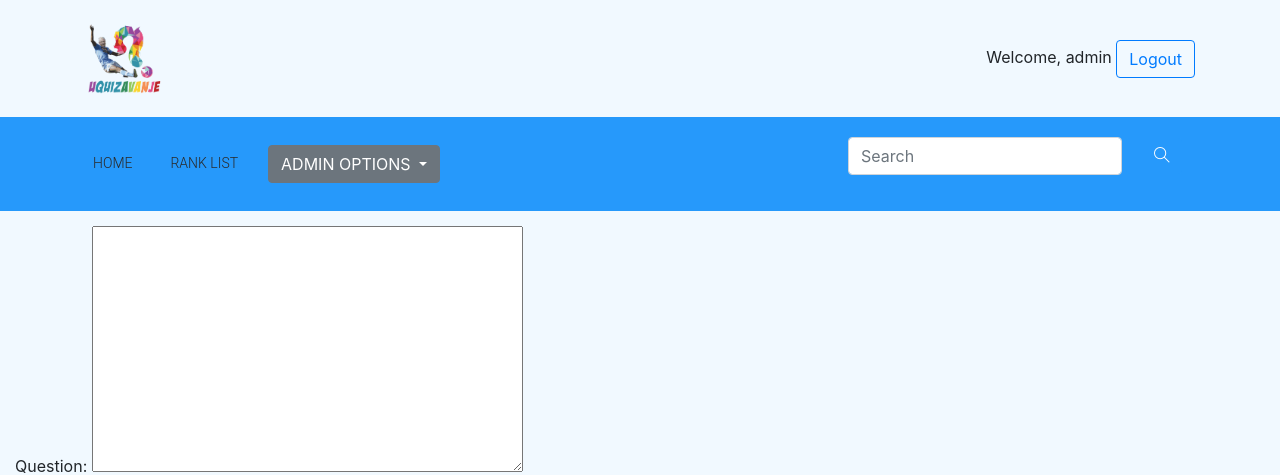
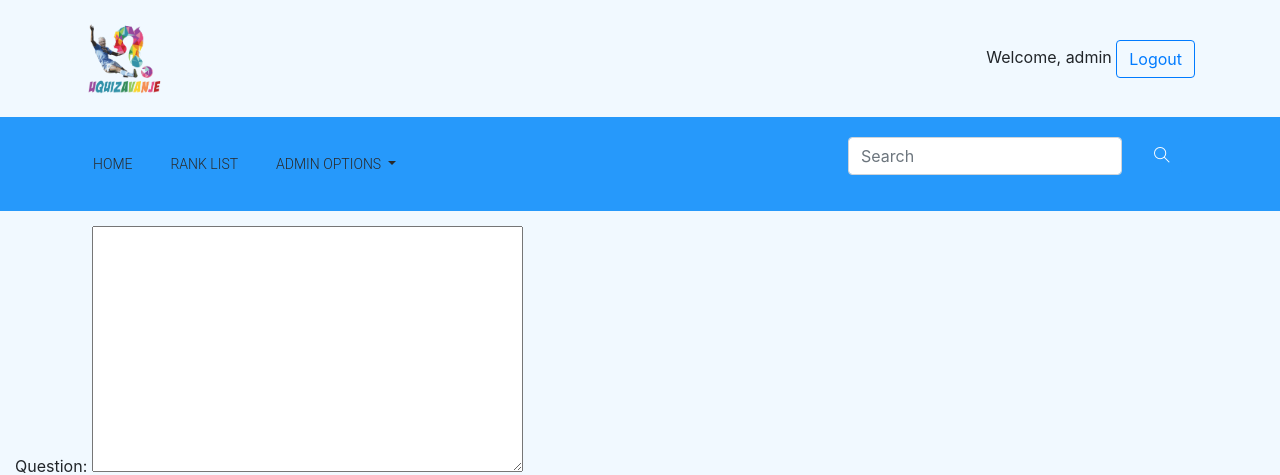
Before and after one commit to fifiman/uQUIZavanje, a Django app: page /submit_question/ in a window 1280 px wide. Shown: the top 475 px of the page. Run offline with Django 3.2, Linux system fonts and the light colour scheme; a user stored in the database is signed in; data comes from the database, SQL or seed files in the repository; both versions use the stored data as it was after the commit; some libraries are stand-ins or nearby versions.

Commit message:
Added a few questions, added user options

```diff
--- a/site/psi19/psi19/settings.py
+++ b/site/psi19/psi19/settings.py
@@ -55,7 +55,7 @@ INSTALLED_APPS = [
     'django.contrib.messages',
     'django.contrib.staticfiles',
     'quiz.apps.QuizConfig',
-    'channels'
+    'channels',
 ]
 
 MIDDLEWARE = [
--- a/site/psi19/quiz/templates/quiz/base.html
+++ b/site/psi19/quiz/templates/quiz/base.html
@@ -91,62 +91,49 @@
                                     <!--Moderator, admin i senior mogu da dodaju pitanja-->
                                     {% if user.is_senior %}
 
-                                    <li class="nav-item">
-                                        <a class="btn btn-secondary dropdown-toggle" href="#" role="button"
-                                            id="dropdownMenuLink" data-toggle="dropdown" aria-haspopup="true"
-                                            aria-expanded="false">
-                                            Senor options
+                                    <li class="nav-item dropdown">
+                                        <a class="nav-link dropdown-toggle" href="#" role="button"
+                                            data-toggle="dropdown" aria-haspopup="true" aria-expanded="false">
+                                            Senior options
                                         </a>
-
-                                        <div class="dropdown-menu" aria-labelledby="dropdownMenuLink">
-                                            <a href="/submit_question" class="nav-link">Submit a queston</a>
-                                            <a class="dropdown-item" href="#">Another action</a>
-                                            <a class="dropdown-item" href="#">Something else here</a>
+                                        <div class="dropdown-menu" aria-labelledby="navbarDropdown">
+                                            <a class="dropdown-item" href="elements.html">Dodaj pitanje</a>
+                                            <a class="dropdown-item" href="single-blog.html">Postani moderator</a>
                                         </div>
-
-
                                     </li>
 
                                     {% endif %}
 
                                     {% if user.is_superuser %}
 
-                                    <li class="nav-item">
-                                        <a class="btn btn-secondary dropdown-toggle" href="#" role="button"
-                                            id="dropdownMenuLink" data-toggle="dropdown" aria-haspopup="true"
-                                            aria-expanded="false">
+                                    <li class="nav-item dropdown">
+                                        <a class="nav-link dropdown-toggle" href="#" role="button"
+                                            data-toggle="dropdown" aria-haspopup="true" aria-expanded="false">
                                             Admin options
                                         </a>
+                                        <div class="dropdown-menu" aria-labelledby="navbarDropdown">
+                                            <a class="dropdown-item" href="elements.html">Dodaj pitanje</a>
+                                            <a class="dropdown-item" href="elements.html">Odobri pitanje</a>
+                                            <a class="dropdown-item" href="single-blog.html">Dodeli moderatora</a>
+                                            <a class="dropdown-item" href="single-blog.html">Blokiraj korisnika</a>
 
-                                        <div class="dropdown-menu" aria-labelledby="dropdownMenuLink">
-                                            <a href="/submit_question" class="nav-link">Submit a queston</a>
-                                            <a class="dropdown-item" href="#">Approve questions</a>
-                                            <a class="dropdown-item" href="/grant_moderator">Grant moderator</a>
                                         </div>
-
-
                                     </li>
 
                                     {% endif %}
 
                                     {% if user.moderator %}
 
-                                    <li class="nav-item">
-                                        <a class="btn btn-secondary dropdown-toggle" href="#" role="button"
-                                            id="dropdownMenuLink" data-toggle="dropdown" aria-haspopup="true"
-                                            aria-expanded="false">
+                                    <li class="nav-item dropdown">
+                                        <a class="nav-link dropdown-toggle" href="#" role="button"
+                                            data-toggle="dropdown" aria-haspopup="true" aria-expanded="false">
                                             Moderator options
                                         </a>
-
-                                        <div class="dropdown-menu" aria-labelledby="dropdownMenuLink">
-                                            <a href="/submit_question" class="nav-link">Submit a queston</a>
-                                            <a class="dropdown-item" href="#">Another action</a>
-                                            <a class="dropdown-item" href="#">Something else here</a>
+                                        <div class="dropdown-menu" aria-labelledby="navbarDropdown">
+                                            <a class="dropdown-item" href="elements.html">Dodaj pitanje</a>
+                                            <a class="dropdown-item" href="elements.html">Odobri pitanje</a>
                                         </div>
-
-
                                     </li>
-
                                     {% endif %}
 
 
```
Also changed, not shown: site/psi19/db.sqlite3.
